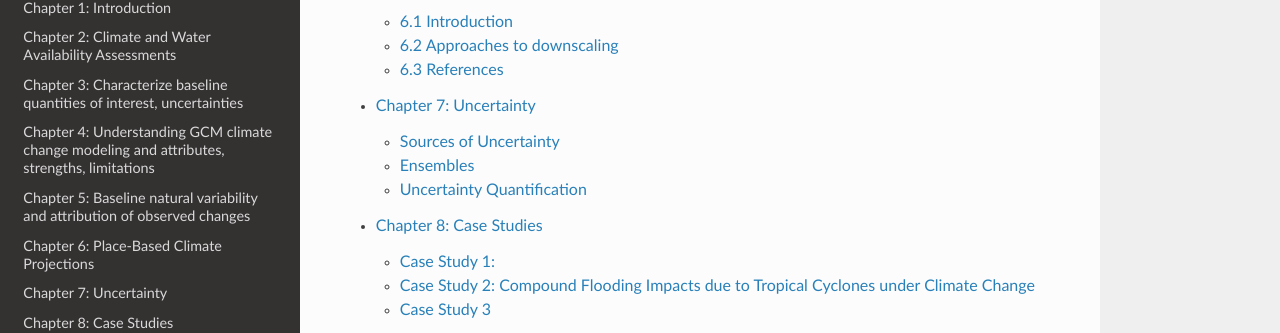
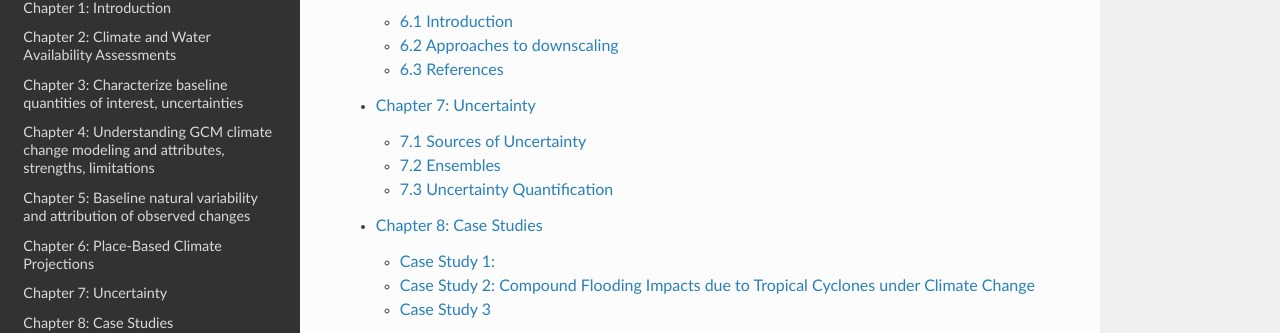
Before and after one commit to NCAR/climate-primer-water, a Sphinx documentation site: the page built from doc/index.rst, in a window 1280 px wide and 900 px high, scrolled down 681 px. Shown: the part 209-542 px from the top of the window. Built offline with Sphinx 7.4.7 and the Read the Docs theme 2.0.0, drawn with Linux system fonts in a browser that asks for light colours.

Commit message:
Update ch7_uncertainty.rst

```diff
--- a/doc/ch7_uncertainty.rst
+++ b/doc/ch7_uncertainty.rst
@@ -3,8 +3,8 @@
 Chapter 7: Uncertainty
 ======================
 
-Sources of Uncertainty
-----------------------
+7.1 Sources of Uncertainty
+--------------------------
 
 Simulations of the climate system have multiple sources of uncertainty. Broadly, these sources are:
 
@@ -28,8 +28,8 @@
 Interactions between radiative forcings and climate variations are plausible, such as influencing the phasing or amplitude of internal or natural climate variability. For instance, the timing of volcanic eruptions may affect Atlantic Multi-decadal Variability and ENSO; and additionally, anthropogenic aerosols may impact decadal modes of variability in the Pacific (IPCC, 2021; Zanchettin, 2017; Otterå et al., 2010; Birkel et al., 2018; Maher et al., 2015; Khodri et al., 2017; Zuo et al., 2018; Smith et al., 2016).
 
 
-Ensembles
----------
+7.2 Ensembles
+-------------
 
 Ensembles of climate simulations, such as those from CMIP6, help explore and estimate these uncertainties. In this context, "ensembles" refer to a collection of multiple climate model simulations used to represent the range of possible future climate conditions, with the spread of these ensembles intended to represent this range. There are different types of ensembles, depending on the various sources of uncertainty in climate projections, including:
 Multi-model ensembles (MMEs): These include simulations from different climate models developed by various research groups around the world (e.g. CMIP). By comparing results from multiple models, scientists can better understand the range of potential outcomes and identify common patterns or discrepancies in climate response uncertainty.
@@ -38,8 +38,8 @@
 Using ensembles allows researchers to provide more robust climate projections by averaging across multiple simulations while also quantifying the uncertainty and variability in future climate predictions.
 
 
-Uncertainty Quantification
---------------------------
+7.3 Uncertainty Quantification
+------------------------------
 
 For climate model projections, it is possible to roughly quantify the relative impact of various sources of uncertainty (e.g., Hawkins and Sutton, 2009; Lehner et al., 2020). Different climate models are used to estimate model response uncertainty for a specific emissions pathway, and multiple pathways are used to assess scenario uncertainty. The unforced component of internal variability can be estimated from individual ensemble members of the same climate model (e.g., Deser et al., 2012; Maher et al., 2019).
 
```
